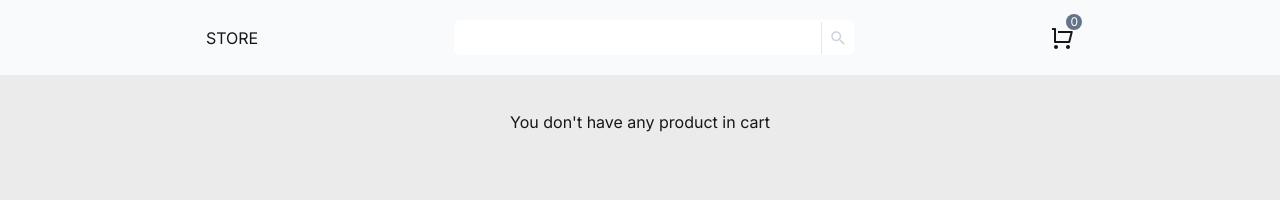
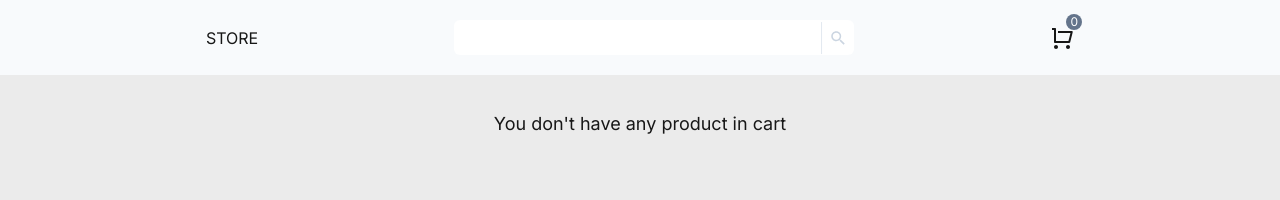
Before and after one commit to JhowBRCG/fake-store, a Next.js app: page /cart in a window 1280 px wide. Shown: the top 200 px of the page. Built offline with nearby package versions, Linux system fonts and the light colour scheme.

Commit message:
feat: increase <p> text size on md screens in CartHeader

```diff
--- a/components/cart/CartHeader/index.tsx
+++ b/components/cart/CartHeader/index.tsx
@@ -15,7 +15,7 @@
     totalProducts > 1 && `You have ${totalProducts} products in cart`;
 
   return (
-    <p className="text-center">
+    <p className="text-center md:text-lg">
       {noProductsMessage} {singularMessage} {pluralMessage}
     </p>
   );
```
